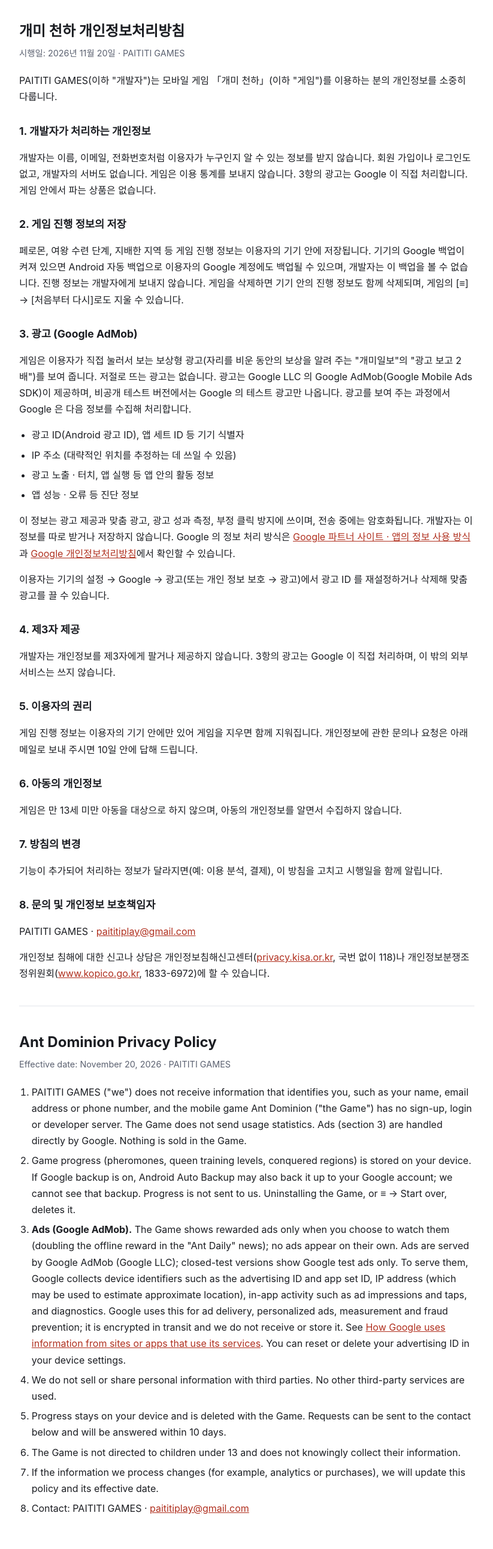
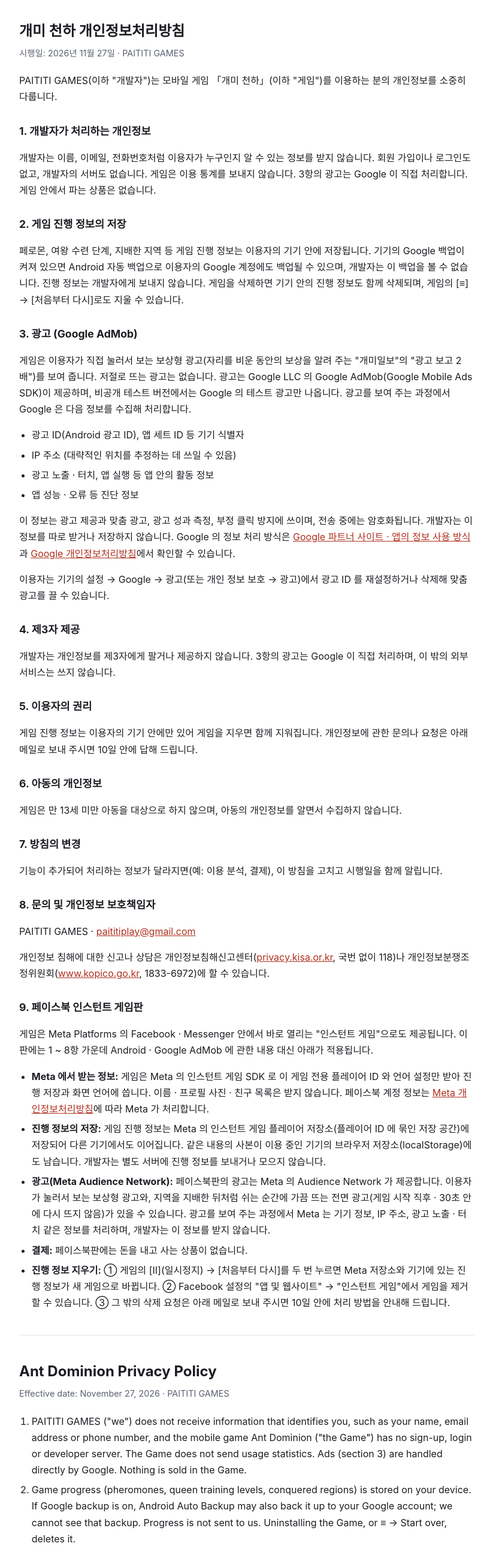
Before and after one commit to wjoo1123-svg/paititi-games, a plain HTML site: page antdominion/privacy.html in a window 1280 px wide. Shown: the top 2583 px of the page at 60% size, without its empty margins (228-1051 px from the left). Drawn offline with Linux system fonts and the light colour scheme.

Commit message:
개미 천하 개인정보처리방침 (시행 11-27): 9항 페이스북 인스턴트 게임판 추가
- Meta 에서 받는 것: 게임 전용 플레이어 ID · 언어 설정뿐(이름 · 사진 · 친구 없음)
- 진행 저장: Meta 인스턴트 게임 플레이어 저장소 + 기기 브라우저 저장소 사본
- 광고: Meta Audience Network(보상형 · 쉬는 순간 전면, 시작 직후 · 30초 안 없음)
- 결제 없음 · 진행 지우는 법(처음부터 다시 · Facebook 설정 · 메일)
- 영어 목록 9번에 같은 내용. 1 ~ 8항(안드로이드)은 그대로

Co-Authored-By: Claude Opus 5.5 <noreply@anthropic.com>

```diff
--- a/antdominion/privacy.html
+++ b/antdominion/privacy.html
@@ -21,7 +21,7 @@
 </head>
 <body>
 <h1>개미 천하 개인정보처리방침</h1>
-<p class="meta">시행일: 2026년 11월 20일 · PAITITI GAMES</p>
+<p class="meta">시행일: 2026년 11월 27일 · PAITITI GAMES</p>
 
 <p>PAITITI GAMES(이하 "개발자")는 모바일 게임 「개미 천하」(이하 "게임")를 이용하는 분의 개인정보를 소중히 다룹니다.</p>
 
@@ -58,10 +58,20 @@
 <p>PAITITI GAMES · <a href="mailto:paititiplay@gmail.com">paititiplay@gmail.com</a></p>
 <p>개인정보 침해에 대한 신고나 상담은 개인정보침해신고센터(<a href="https://privacy.kisa.or.kr">privacy.kisa.or.kr</a>, 국번 없이 118)나 개인정보분쟁조정위원회(<a href="https://www.kopico.go.kr">www.kopico.go.kr</a>, 1833-6972)에 할 수 있습니다.</p>
 
+<h2 id="facebook">9. 페이스북 인스턴트 게임판</h2>
+<p>게임은 Meta Platforms 의 Facebook · Messenger 안에서 바로 열리는 "인스턴트 게임"으로도 제공됩니다. 이 판에는 1 ~ 8항 가운데 Android · Google AdMob 에 관한 내용 대신 아래가 적용됩니다.</p>
+<ul>
+  <li><strong>Meta 에서 받는 정보:</strong> 게임은 Meta 의 인스턴트 게임 SDK 로 이 게임 전용 플레이어 ID 와 언어 설정만 받아 진행 저장과 화면 언어에 씁니다. 이름 · 프로필 사진 · 친구 목록은 받지 않습니다. 페이스북 계정 정보는 <a href="https://www.facebook.com/privacy/policy/">Meta 개인정보처리방침</a>에 따라 Meta 가 처리합니다.</li>
+  <li><strong>진행 정보의 저장:</strong> 게임 진행 정보는 Meta 의 인스턴트 게임 플레이어 저장소(플레이어 ID 에 묶인 저장 공간)에 저장되어 다른 기기에서도 이어집니다. 같은 내용의 사본이 이용 중인 기기의 브라우저 저장소(localStorage)에도 남습니다. 개발자는 별도 서버에 진행 정보를 보내거나 모으지 않습니다.</li>
+  <li><strong>광고(Meta Audience Network):</strong> 페이스북판의 광고는 Meta 의 Audience Network 가 제공합니다. 이용자가 눌러서 보는 보상형 광고와, 지역을 지배한 뒤처럼 쉬는 순간에 가끔 뜨는 전면 광고(게임 시작 직후 · 30초 안에 다시 뜨지 않음)가 있을 수 있습니다. 광고를 보여 주는 과정에서 Meta 는 기기 정보, IP 주소, 광고 노출 · 터치 같은 정보를 처리하며, 개발자는 이 정보를 받지 않습니다.</li>
+  <li><strong>결제:</strong> 페이스북판에는 돈을 내고 사는 상품이 없습니다.</li>
+  <li><strong>진행 정보 지우기:</strong> ① 게임의 [II](일시정지) → [처음부터 다시]를 두 번 누르면 Meta 저장소와 기기에 있는 진행 정보가 새 게임으로 바뀝니다. ② Facebook 설정의 "앱 및 웹사이트" → "인스턴트 게임"에서 게임을 제거할 수 있습니다. ③ 그 밖의 삭제 요청은 아래 메일로 보내 주시면 10일 안에 처리 방법을 안내해 드립니다.</li>
+</ul>
+
 <hr>
 
 <h1 lang="en">Ant Dominion Privacy Policy</h1>
-<p class="meta" lang="en">Effective date: November 20, 2026 · PAITITI GAMES</p>
+<p class="meta" lang="en">Effective date: November 27, 2026 · PAITITI GAMES</p>
 <ol lang="en">
   <li>PAITITI GAMES ("we") does not receive information that identifies you, such as your name, email address or phone number, and the mobile game Ant Dominion ("the Game") has no sign-up, login or developer server. The Game does not send usage statistics. Ads (section 3) are handled directly by Google. Nothing is sold in the Game.</li>
   <li>Game progress (pheromones, queen training levels, conquered regions) is stored on your device. If Google backup is on, Android Auto Backup may also back it up to your Google account; we cannot see that backup. Progress is not sent to us. Uninstalling the Game, or ≡ → Start over, deletes it.</li>
@@ -71,6 +81,15 @@
   <li>The Game is not directed to children under 13 and does not knowingly collect their information.</li>
   <li>If the information we process changes (for example, analytics or purchases), we will update this policy and its effective date.</li>
   <li>Contact: PAITITI GAMES · <a href="mailto:paititiplay@gmail.com">paititiplay@gmail.com</a></li>
+  <li id="facebook-en"><strong>Facebook Instant Games version.</strong> The Game is also offered as an Instant Game that runs inside Facebook and Messenger (Meta Platforms). For that version the following applies instead of the Android and Google AdMob parts above.
+    <ul>
+      <li><strong>Information from Meta:</strong> through Meta's Instant Games SDK the Game receives only a game-specific player ID and your language setting, used to save progress and pick the screen language. It does not receive your name, profile photo or friends list. Your Facebook account data is handled by Meta under the <a href="https://www.facebook.com/privacy/policy/">Meta Privacy Policy</a>.</li>
+      <li><strong>Saving progress:</strong> your progress is stored in Meta's Instant Games player storage (tied to that player ID) so it carries over between devices, and a copy is kept in your browser's local storage on the device you play on. We do not send progress to or collect it on any server of our own.</li>
+      <li><strong>Ads (Meta Audience Network):</strong> ads in this version are provided by Meta Audience Network. They may include rewarded ads you choose to watch and occasional interstitial ads at natural breaks, such as after you conquer a region (never right after the game starts and never within 30 seconds of the previous ad). To serve them, Meta processes device information, IP address and ad interactions; we do not receive this information.</li>
+      <li><strong>Purchases:</strong> nothing is sold for real money in this version.</li>
+      <li><strong>Deleting your data:</strong> (1) In the Game, tap II (pause) → Start over twice; this replaces your progress in Meta's storage and on your device with a new game. (2) You can remove the Game in Facebook Settings → Apps and websites → Instant Games. (3) For any other deletion request, email us at the address above and we will reply with how it will be handled within 10 days.</li>
+    </ul>
+  </li>
 </ol>
 </body>
 </html>
```
